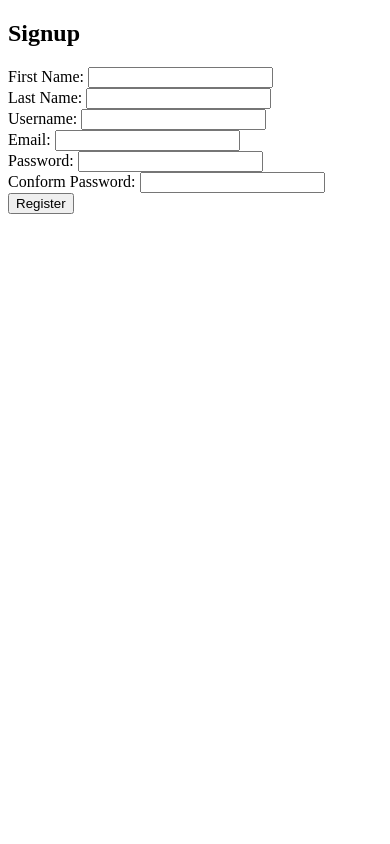
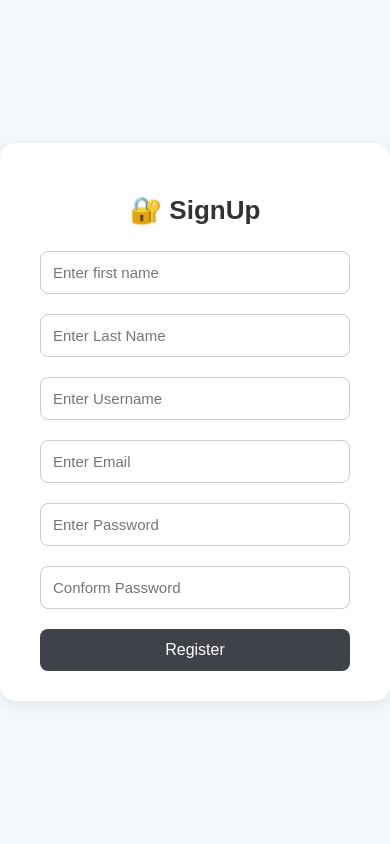
Before and after one commit to ChaitanyaLonarkar/DjangoPractice, a Django app: page /signup/ in a window 390 px wide. Run offline with Django 5.2, Linux system fonts and the light colour scheme.

Commit message:
auth pages design done

```diff
--- a/Assement diwali/portfolio/folio/templates/signup.html
+++ b/Assement diwali/portfolio/folio/templates/signup.html
@@ -1,43 +1,43 @@
 
 
-{% comment %} {% load static %} {% endcomment %}
+{% load static %}
 <!DOCTYPE html>
 <html lang="en">
 <head>
     <meta charset="UTF-8">
     <meta name="viewport" content="width=device-width, initial-scale=1.0">
     <title>Signup Page</title>
-    {% comment %} <link rel="stylesheet" href="{% static 'css/style.css' %}"> {% endcomment %}
+    <link rel="stylesheet" href="{% static 'css/signin.css' %}">
 </head>
 <body>
     <div class="signup-container">
-        <h2>Signup</h2>
+        <h2>🔐 SignUp </h2>
         <form method="POST" action="">
             {% csrf_token %}
             <div class="form-group
 ">
-                <label for="first_name">First Name:</label>
-                <input type="text" id="first_name" name="first_name" required>
+                {% comment %} <label for="first_name">First Name:</label> {% endcomment %}
+                <input type="text" id="first_name" name="first_name" placeholder="Enter first name " required>
             </div>
             <div class="form-group">
-                <label for="last_name">Last Name:</label>
-                <input type="text" id="last_name" name="last_name" required>
+                {% comment %} <label for="last_name">Last Name:</label> {% endcomment %}
+                <input type="text" id="last_name" name="last_name" placeholder="Enter Last Name" required>
             </div>
             <div class="form-group">
-                <label for="username">Username:</label>
-                <input type="text" id="username" name="username" required>
+                {% comment %} <label for="username">Username:</label> {% endcomment %}
+                <input type="text" id="username" name="username" placeholder='Enter Username' required>
             </div>
             <div class="form-group">
-                <label for="email">Email:</label>
-                <input type="email" id="email" name="email" required>
+                {% comment %} <label for="email">Email:</label> {% endcomment %}
+                <input type="email" id="email" name="email" placeholder="Enter Email" required>
             </div>
             <div class="form-group">
-                <label for="password">Password:</label>
-                <input type="password" id="password" name="password" required>
+                {% comment %} <label for="password">Password:</label> {% endcomment %}
+                <input type="password" id="password" name="password" required placeholder="Enter Password">
             </div>
              <div class="form-group">
-                <label for="password2">Conform Password:</label>
-                <input type="password" id="password2" name="password2" required>
+                {% comment %} <label for="password2">Conform Password:</label> {% endcomment %}
+                <input type="password" id="password2" name="password2" required placeholder="Conform Password">
             </div>
             <button type="submit">Register</button>
         </form>
--- /dev/null
+++ b/Assement diwali/portfolio/static/css/signin.css
@@ -0,0 +1,86 @@
+/* style.css */
+
+body {
+    font-family: 'Poppins', sans-serif;
+    background-color: #f5f8fa; /* soft gray background */
+    margin: 0;
+    padding: 0;
+    display: flex;
+    justify-content: center;
+    align-items: center;
+    height: 100vh;
+}
+
+.signin-container,
+.signup-container {
+    background: #fff;
+    padding: 30px 40px;
+    border-radius: 16px;
+    box-shadow: 0 4px 15px rgba(0, 0, 0, 0.08);
+    text-align: center;
+    width: 380px;
+    transition: all 0.3s ease-in-out;
+}
+
+
+
+h2 {
+    margin-bottom: 25px;
+    font-weight: 600;
+    color: #333;
+    font-size: 26px;
+}
+
+.form-group {
+    text-align: left;
+    margin-bottom: 20px;
+}
+
+label {
+    display: block;
+    margin-bottom: 6px;
+    color: #444;
+    font-weight: 500;
+    font-size: 15px;
+}
+
+input[type="text"],
+input[type="password"],
+input[type="email"] {
+    width: -webkit-fill-available;
+    padding: 12px;
+    border-radius: 8px;
+    border: 1px solid #ccc;
+    font-size: 15px;
+    outline: none;
+    transition: border-color 0.3s ease;
+}
+
+input[type="text"]:focus,
+input[type="password"]:focus {
+    border-color: #007bff; /* soft blue accent */
+}
+
+button {
+    width: 100%;
+    padding: 12px;
+    background-color: #40424A; /* soft blue tone */
+    color: white;
+    border: none;
+    border-radius: 8px;
+    cursor: pointer;
+    font-size: 16px;
+    font-weight: 500;
+    transition: background-color 0.3s ease;
+}
+
+button:hover {
+    background-color: #2b2c30;
+}
+
+@media (max-width: 480px) {
+    .signin-container {
+        width: 90%;
+        padding: 30px 20px;
+    }
+}
```
Also changed, not shown: Assement diwali/portfolio/folio/templates/signin.html (+6 -6 lines), Assement diwali/portfolio/static/css/signup.css (added, +100 -0 lines).
